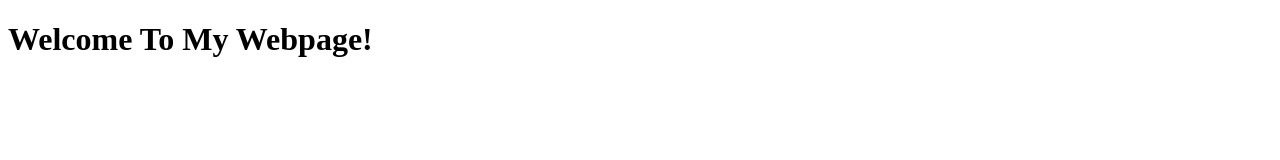
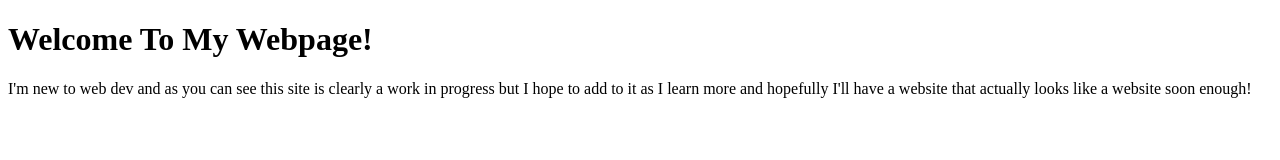
Before and after one commit to jcsl94/jcsl94.github.io, a plain HTML site: page index.html in a window 1280 px wide. Drawn offline with Linux system fonts and the light colour scheme.

Commit message:
Added some more text

```diff
--- a/index.html
+++ b/index.html
@@ -9,6 +9,12 @@
 
 <body>
     <h1>Welcome To My Webpage!</h1>
+    <p>
+    	I'm new to web dev and as you can see this site is
+    	clearly a work in progress but I hope to add to it
+    	as I learn more and hopefully I'll have a website
+    	that actually looks like a website soon enough!
+    </p>
 </body>
 
 </html>
```
